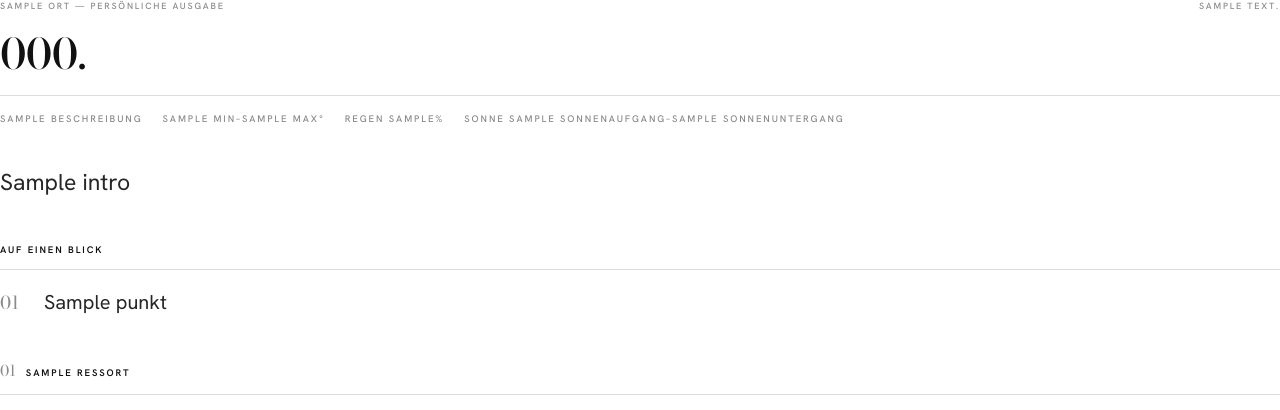
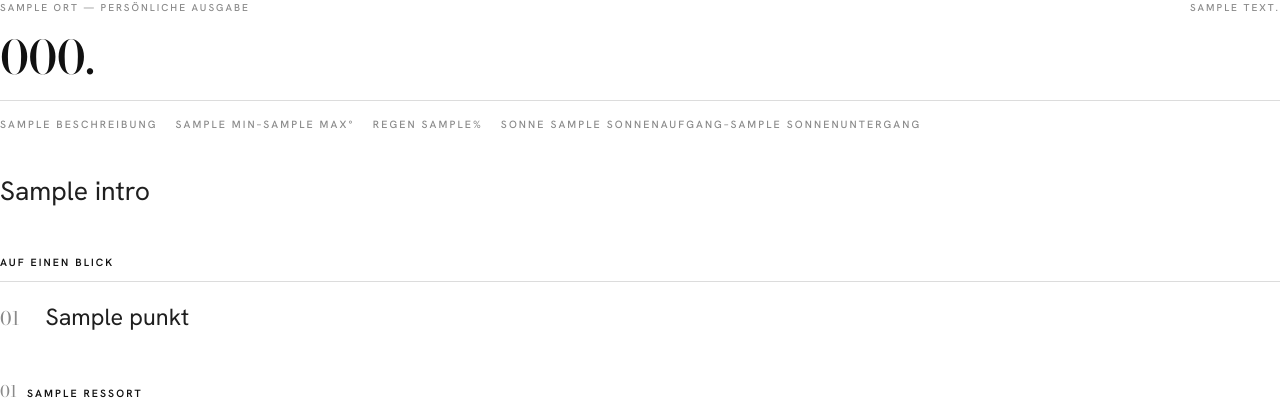
Before and after one commit to MaikelJD/kindle-news, a Python web app: template templates/zeitung.html in a window 1280 px wide. Shown: the top 410 px of the page. Run offline with Jinja, Linux system fonts and the light colour scheme; the template is opened without the code that fills it: most values are stand-ins (such as "Sample title", 1, 10 or a date in 2020).

Commit message:
Groessere Typo-Skala (regelbar), frueherer Bau, datierte PDF
- Typo v5: Lesegroessen als rem-Skala an pdf.schriftgroesse_px (26px,
  in config.yaml regelbar); Blocksatz + dt. Silbentrennung; Kicker
  strandet nicht mehr am Seitenende
- Workflow auf 03:23 UTC vorgezogen: GitHub verzoegerte den 06:00-Lauf
  am 02.07. bis 09:15 UTC -> morgens lag nur die Zeitung von gestern vor
- PDF datiert (zeitung-JJJJ-MM-TT.pdf) gegen Cache-/KOReader-Verwechslung

Co-Authored-By: Claude Fable 5 <noreply@anthropic.com>

```diff
--- a/src/render_pdf.py
+++ b/src/render_pdf.py
@@ -79,6 +79,9 @@ def _baue_html(zeitung, config):
     zeitzone = config.get("standort", {}).get("zeitzone", "Europe/Berlin")
 
     return vorlage.render(
+        # Basis-Schriftgroesse aus config.yaml -- die ganze Typo-Skala im
+        # Template ist in rem angelegt und skaliert daran mit.
+        basis_schrift=config.get("pdf", {}).get("schriftgroesse_px", 26),
         titel=config["zeitung"]["titel"],
         ort=config.get("standort", {}).get("name", ""),
         datum_text=_deutsches_datum(zeitzone),
--- a/templates/zeitung.html
+++ b/templates/zeitung.html
@@ -7,30 +7,45 @@
 <link href="https://fonts.googleapis.com/css2?family=Bodoni+Moda:ital,opsz,wght@0,6..96,400;0,6..96,500;0,6..96,600;1,6..96,400&family=Hanken+Grotesk:wght@300;400;500;600&display=swap" rel="stylesheet">
 <style>
   /*
-    EDITORIAL v4 — Kindle-4 E-Ink (600 x 800 px), reines Schwarz/Weiss.
+    EDITORIAL v5 — Kindle-4 E-Ink (600 x 800 px), reines Schwarz/Weiss.
     Haltung: edel, ruhig, EINHEITLICHE Raender (kommen als echte PDF-Seiten-
     raender -> auf jeder Seite gleich), feine Linien, leichte Schnitte.
     Didone NUR fuer Masthead + Schlagzeilen + Ziffern. Sonst Grotesk (ruhig).
+
+    Typo-System: Zwei Ebenen.
+    1. LESE-EBENE in rem — haengt an html { font-size } (= schriftgroesse_px
+       aus config.yaml) und skaliert komplett mit: Fliesstext, Schlagzeilen,
+       Intro, Ueberblickspunkte.
+    2. ARCHITEKTUR-EBENE in festen px — Folio, Kicker, Wetter, Bildnachweis.
+       Bleibt bewusst klein und konstant: der Groessenkontrast zwischen
+       grosszuegigem Lesetext und feiner Beschriftung traegt die Eleganz.
   */
 
   :root {
     --didone: 'Bodoni Moda', 'Times New Roman', serif;
     --grotesk: 'Hanken Grotesk', 'Helvetica Neue', Arial, sans-serif;
     --tinte: #111;
-    --text: #262626;
+    --text: #1f1f1f;
     --grau: #8a8a8a;
     --haar: #dcdcdc;
   }
 
   * { box-sizing: border-box; }
+
+  /* DER Regler: kommt aus config.yaml (pdf.schriftgroesse_px). */
+  html { font-size: {{ basis_schrift | default(26) }}px; }
+
   html, body { margin: 0; padding: 0; background: #fff; color: var(--tinte); }
 
   body {
     font-family: var(--grotesk);
-    font-size: 22px;          /* 6"-E-Ink: gross & gut lesbar (Nutzerwunsch) */
+    font-size: 1rem;
     line-height: 1.5;
     font-weight: 400;
     -webkit-font-smoothing: none;
+    /* Trennregel fuer ALLES, was Silbentrennung nutzt: Wort min. 6 Zeichen,
+       vor und nach dem Trennstrich min. 3 ("Be-wegung" saehe billig aus). */
+    hyphenate-limit-chars: 6 3 3;
   }
 
   .meta {
@@ -45,7 +60,7 @@
     display: flex;
     justify-content: space-between;
     align-items: baseline;
-    font-size: 9px;
+    font-size: 10px;
     color: var(--grau);
     padding-bottom: 20px;
   }
@@ -54,20 +69,20 @@
   .masthead-titel {
     font-family: var(--didone);
     font-weight: 500;
-    font-size: 42px;
+    font-size: 46px;
     line-height: 0.98;
     letter-spacing: -0.015em;
     margin: 0;
   }
 
   .wetter {
-    font-size: 9.5px;
+    font-size: 10.5px;
     color: var(--grau);
     padding: 16px 0 0 0;
     margin-top: 20px;
     border-top: 0.5px solid var(--haar);
     display: flex;
-    gap: 20px;
+    gap: 18px;
     flex-wrap: wrap;
   }
 
@@ -75,31 +90,36 @@
   .intro {
     font-family: var(--grotesk);
     font-weight: 400;
-    font-size: 23px;
+    font-size: 1.02rem;
     line-height: 1.46;
     color: var(--text);
-    margin: 40px 0 0 0;
+    margin: 1.5rem 0 0 0;
+    hyphens: auto;
+    -webkit-hyphens: auto;
   }
 
   /* ---------- Sektion (einheitlich, eine linke Kante) ---------- */
-  .sektion { margin-top: 44px; }
+  .sektion { margin-top: 1.7rem; }
   .sektion > .kicker {
     display: flex;
     align-items: baseline;
     gap: 10px;
     padding-bottom: 11px;
-    margin-bottom: 18px;
+    margin-bottom: 0.7rem;
     border-bottom: 0.5px solid var(--haar);
+    /* Kicker darf nie allein am Seitenende stranden -> mit Inhalt umbrechen */
+    break-inside: avoid;
+    break-after: avoid;
   }
   .kicker .nr {
     font-family: var(--didone);
     font-weight: 400;
-    font-size: 15px;
+    font-size: 16px;
     color: var(--grau);
   }
   .kicker .name {
     font-family: var(--grotesk);
-    font-size: 9.5px;
+    font-size: 10.5px;
     font-weight: 600;
     letter-spacing: 0.2em;
     text-transform: uppercase;
@@ -111,70 +131,80 @@
   ol.punkte li {
     counter-increment: pkt;
     display: flex;
-    gap: 16px;
+    gap: 0.6rem;
     align-items: baseline;
-    padding: 0 0 15px 0;
+    padding: 0 0 0.6rem 0;
+    break-inside: avoid;
   }
   ol.punkte li:last-child { padding-bottom: 0; }
   ol.punkte li::before {
     content: counter(pkt, decimal-leading-zero);
     font-family: var(--didone);
     font-weight: 400;
-    font-size: 18px;
-    min-width: 28px;
+    font-size: 0.72rem;
+    min-width: 1.15rem;
     color: var(--grau);
   }
   ol.punkte li span {
-    font-size: 20px;
-    line-height: 1.42;
+    font-size: 0.9rem;
+    line-height: 1.44;
     font-weight: 400;
     color: var(--text);
+    hyphens: auto;
+    -webkit-hyphens: auto;
   }
 
   /* ---------- Artikel ---------- */
-  .artikel { margin-bottom: 26px; }
+  .artikel { margin-bottom: 1.1rem; }
   .artikel:last-child { margin-bottom: 0; }
   .artikel h3 {
     font-family: var(--didone);
     font-weight: 500;
-    font-size: 26px;
-    line-height: 1.14;
+    font-size: 1.12rem;
+    line-height: 1.15;
     letter-spacing: -0.01em;
-    margin: 0 0 9px 0;
+    margin: 0 0 0.35rem 0;
     break-inside: avoid;
     break-after: avoid;
+    text-wrap: balance;       /* mehrzeilige Schlagzeilen gleichmaessig brechen */
   }
-  /* Ueberblickspunkte nicht ueber den Seitenrand brechen */
-  ol.punkte li { break-inside: avoid; }
   /* Bild + Bildunterschrift zusammenhalten und mit der Schlagzeile koppeln */
   .artikel .bild { break-inside: avoid; break-after: avoid; }
   .artikel p {
-    margin: 0 0 12px 0;
-    font-size: 22px;
+    margin: 0 0 0.5rem 0;
+    font-size: 1rem;
     line-height: 1.5;
     color: var(--text);
+    /* Zeitungssatz: Blocksatz NUR mit Silbentrennung -- sonst entstehen
+       auf schmaler Spalte hässliche Wortluecken. */
+    text-align: justify;
+    hyphens: auto;
+    -webkit-hyphens: auto;
+    orphans: 2;
+    widows: 2;
   }
   .artikel p:last-child { margin-bottom: 0; }
 
   /* Tages-Aufmacher: gross, mit Bild, ruhiger Grotesk-Vorspann */
   .artikel.lead h3 {
-    font-size: 34px;
-    line-height: 1.04;
+    font-size: 1.42rem;
+    line-height: 1.05;
     letter-spacing: -0.02em;
-    margin-bottom: 14px;
+    margin-bottom: 0.5rem;
   }
   .artikel.lead .vorspann {
     font-weight: 500;
-    font-size: 23px;
+    font-size: 1.02rem;
     line-height: 1.44;
+    text-align: left;         /* Vorspann bleibt ruhig linksbündig */
   }
 
   /* Ressort-Aufmacher (nicht Tages-Lead): mittelgross, ohne Bild */
   .artikel.aufmacher h3 {
-    font-size: 28px;
-    line-height: 1.08;
+    font-size: 1.24rem;
+    line-height: 1.1;
     letter-spacing: -0.015em;
-    margin-bottom: 12px;
+    margin-bottom: 0.45rem;
   }
 
   /* ---------- Bildflaeche ---------- */
@@ -182,18 +212,18 @@
     background: #efefef;
     aspect-ratio: 3 / 2;      /* flacher als 4:3 -> frisst auf 6" weniger Hoehe */
     width: 100%;
-    margin-bottom: 26px;
+    margin-bottom: 1rem;
     position: relative;
     /* Feine Kante: helle Fotos verschwimmen sonst mit dem weissen Seitenrand */
     border: 1px solid #cfcfcf;
   }
   /* Bilder in Rubrik-/Standard-Artikeln: flacher (Banner) und ruhiger gesetzt */
-  .bild.klein { aspect-ratio: 2 / 1; margin-bottom: 20px; }
+  .bild.klein { aspect-ratio: 2 / 1; margin-bottom: 0.8rem; }
   .bild span {
     position: absolute;
-    left: 0; bottom: -16px;
+    left: 0; bottom: -17px;
     font-family: var(--grotesk);
-    font-size: 8.5px;
+    font-size: 9px;
     font-weight: 500;
     letter-spacing: 0.04em;
     color: var(--grau);
```
Also changed, not shown: config.yaml (+7 -0 lines), src/build_site.py (+9 -4 lines), .github/workflows/daily.yml.
